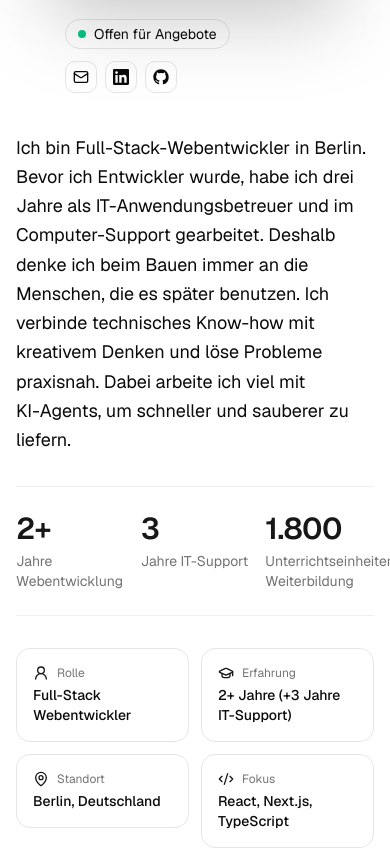
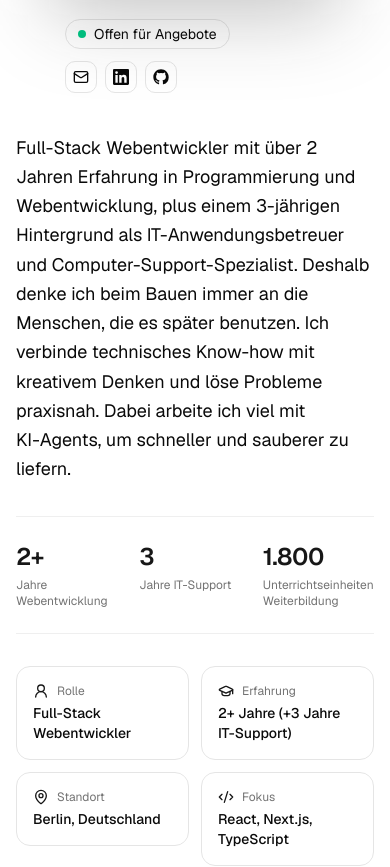
Before and after one commit to Parazim94/website-portfolio, a Next.js app: page / in a window 390 px wide. Shown: the part 1202-2069 px from the top of the page. Built offline with nearby package versions, Linux system fonts and the light colour scheme.

Commit message:
Enhance layout and sections with improved styling and accessibility features

```diff
--- a/app/layout.tsx
+++ b/app/layout.tsx
@@ -31,7 +31,7 @@ export default function RootLayout({ children }: LayoutProps<"/">) {
       suppressHydrationWarning
       className={`${geistSans.variable} ${geistMono.variable} h-full antialiased`}
     >
-      <body className="flex min-h-full flex-col">
+      <body className="flex min-h-full flex-col overflow-x-clip">
         <script dangerouslySetInnerHTML={{ __html: accentInitScript }} />
         <ThemeProvider
           attribute="class"
--- a/components/sections/about-section.tsx
+++ b/components/sections/about-section.tsx
@@ -127,9 +127,12 @@ function Counter({ stat }: { stat: AboutStat }) {
 
   useEffect(() => {
     if (!inView) return;
+    const reduceMotion = window.matchMedia(
+      "(prefers-reduced-motion: reduce)",
+    ).matches;
 
     const controls = animate(0, stat.value, {
-      duration: 1.6,
+      duration: reduceMotion ? 0 : 1.6,
       ease: "easeOut",
       onUpdate: (latest) => setValue(Math.round(latest)),
     });
@@ -138,12 +141,14 @@ function Counter({ stat }: { stat: AboutStat }) {
   }, [inView, stat.value]);
 
   return (
-    <div>
-      <p className="text-3xl font-semibold tracking-tight text-primary">
+    <div className="min-w-0">
+      <p className="text-2xl font-semibold tracking-tight text-primary sm:text-3xl">
         <span ref={ref}>{value.toLocaleString("de-DE")}</span>
         {stat.suffix}
       </p>
-      <p className="mt-1 text-sm text-muted-foreground">{stat.label}</p>
+      <p className="mt-1 text-xs wrap-break-word hyphens-auto text-muted-foreground sm:text-sm">
+        {stat.label}
+      </p>
     </div>
   );
 }
@@ -417,7 +422,7 @@ export function AboutSection() {
         <div className="flex flex-col gap-8">
           <ScrollRevealText text={aboutParagraph} />
 
-          <div className="grid grid-cols-3 gap-4 border-y border-border/60 py-6">
+          <div className="grid grid-cols-3 gap-3 border-y border-border/60 py-6 sm:gap-4">
             {aboutStats.map((stat) => (
               <Counter key={stat.label} stat={stat} />
             ))}
--- a/components/sections/education-section.tsx
+++ b/components/sections/education-section.tsx
@@ -251,7 +251,10 @@ export function EducationSection() {
         description="Mein Weg in die Webentwicklung, Station für Station."
       />
 
-      <ol ref={trackRef} className="relative mt-12 flex flex-col gap-12">
+      <ol
+        ref={trackRef}
+        className="relative mt-12 flex flex-col gap-12 overflow-x-clip"
+      >
         <div
           aria-hidden="true"
           className="absolute top-0 bottom-0 left-4 w-px -translate-x-1/2 bg-border md:left-1/2"
--- a/lib/about.ts
+++ b/lib/about.ts
@@ -69,12 +69,12 @@ export const aboutHeadline: HeadlineWord[] = [
 ];
 
 export const aboutParagraph =
-  "Ich bin Full-Stack-Webentwickler in Berlin. Bevor ich Entwickler wurde, habe ich drei Jahre als IT-Anwendungsbetreuer und im Computer-Support gearbeitet. Deshalb denke ich beim Bauen immer an die Menschen, die es später benutzen. Ich verbinde technisches Know-how mit kreativem Denken und löse Probleme praxisnah. Dabei arbeite ich viel mit KI-Agents, um schneller und sauberer zu liefern.";
+  "Full-Stack Webentwickler mit über 2 Jahren Erfahrung in Programmierung und Webentwicklung, plus einem 3-jährigen Hintergrund als IT-Anwendungsbetreuer und Computer-Support-Spezialist. Deshalb denke ich beim Bauen immer an die Menschen, die es später benutzen. Ich verbinde technisches Know-how mit kreativem Denken und löse Probleme praxisnah. Dabei arbeite ich viel mit KI-Agents, um schneller und sauberer zu liefern.";
 
 export const aboutStats: AboutStat[] = [
   { value: 2, suffix: "+", label: "Jahre Webentwicklung" },
   { value: 3, label: "Jahre IT-Support" },
-  { value: 1800, label: "Unterrichtseinheiten Weiterbildung" },
+  { value: 1800, label: "Unterrichts­einheiten Weiterbildung" },
 ];
 
 export const aboutFacts: AboutFact[] = [
```
